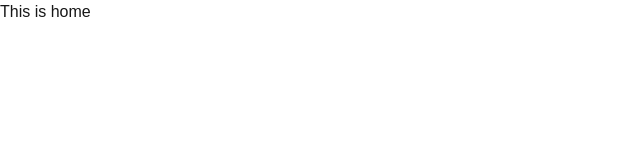
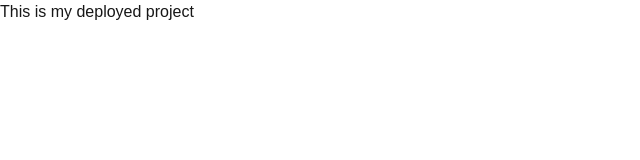
Before and after one commit to fahad-shakeel-dev/Personal-Portfolio, a Next.js app: page / in a window 1280 px wide. Shown: the top 160 px of the page, without its empty margins (0-640 px from the left). Built offline with nearby package versions, Linux system fonts and the light colour scheme.

Commit message:
Testing project

```diff
--- a/src/app/page.js
+++ b/src/app/page.js
@@ -2,7 +2,7 @@ import React from 'react'
 
 const page = () => {
   return (
-    <div >This is home</div>
+    <div >This is my deployed project</div>
   )
 }
 
```
